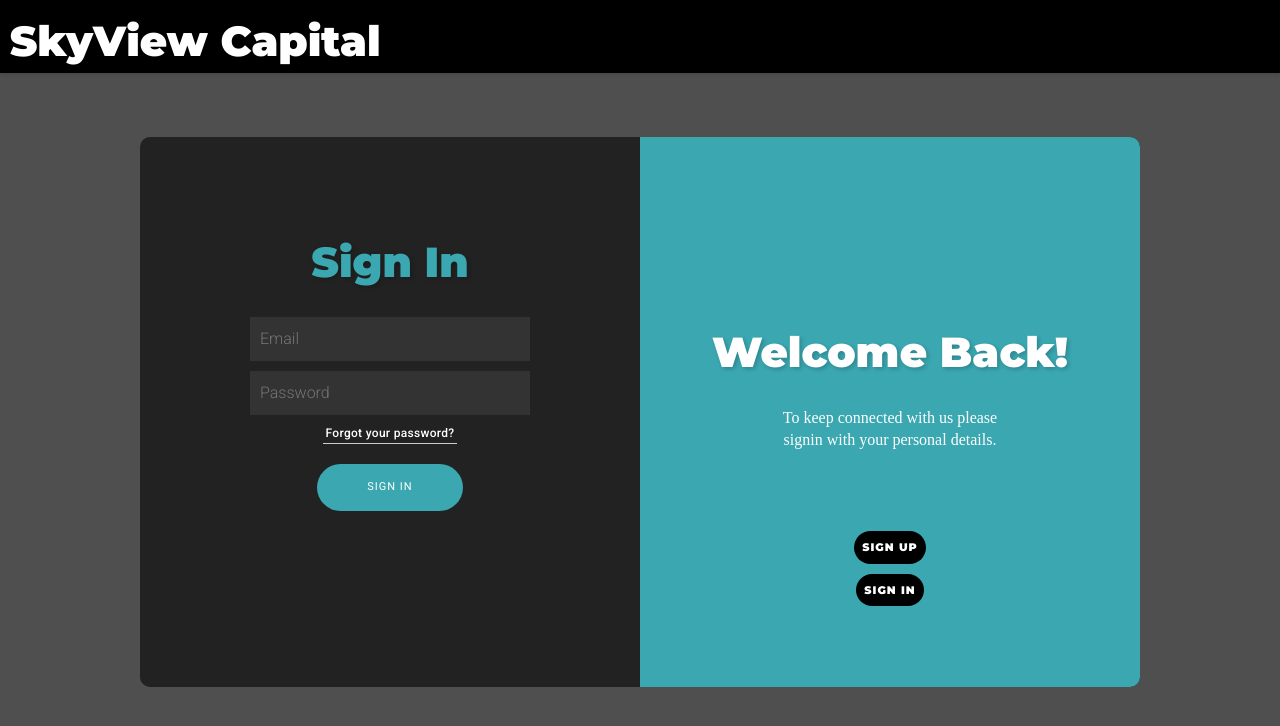
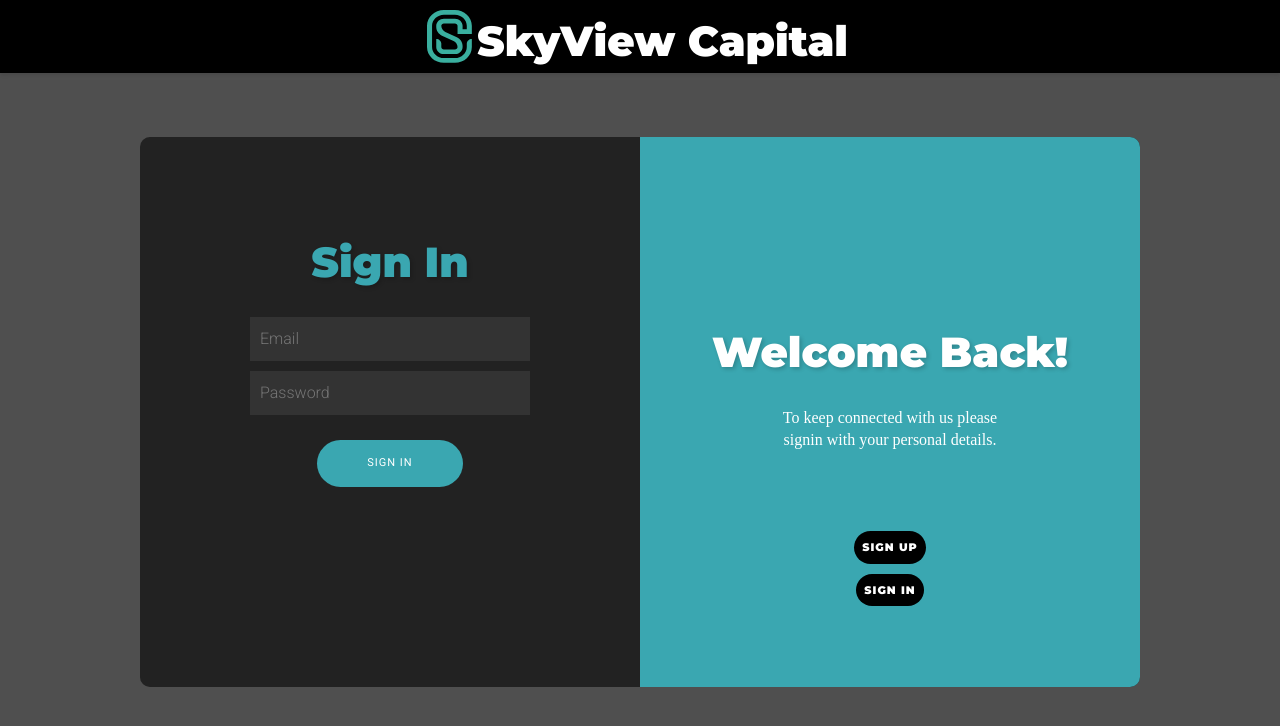
Before and after one commit to Demigod345/SkyView_Capital, a React (Create React App) app in the folder Client/: page / in a window 1280 px wide. Shown: the top 726 px of the page. Built offline with nearby package versions, Linux system fonts and the light colour scheme.

Commit message:
add css changes

```diff
--- a/Client/src/Mycomps/predbyinp.js
+++ b/Client/src/Mycomps/predbyinp.js
@@ -161,10 +161,10 @@ export default function PredByInput(props) {
         </div>
       </div>
       {isSubmitted ?
-        <div>
+        <div style={{justifyContent:"center"}}>
           <button onClick={handleClear}>Clear</button>
           {loading ? (
-            <div>
+            <div className="MakeCenter">
               <CirclesWithBar
                 height="100"
                 width="100"
--- a/Client/src/Mycomps/searchst.js
+++ b/Client/src/Mycomps/searchst.js
@@ -118,7 +118,7 @@ export default function Searchst(props) {
     //     </button>
     //   </div>
     // </div>
-    <div className="predict-container">
+    <div className="predict-container" style={{marginTop:"40px"}}>
       <div
         className="form-group"
         style={{ alignSelf: "center", alignContent: "center",width:'60%',marginLeft:'20%' }}
@@ -154,6 +154,7 @@ export default function Searchst(props) {
                 innerCircleColor=""
                 barColor=""
                 ariaLabel="circles-with-bar-loading"
+                justifyContent="center"
               />
             </div>
           ) : (
--- a/Client/src/pages/home.js
+++ b/Client/src/pages/home.js
@@ -17,6 +17,8 @@ export default function Home() {
   <br></br>
   <br></br>
   <Prediction/>
+  <br></br>
+  <br></br>
   <Footerc/>
 
    </>
--- a/Client/src/pages/login.js
+++ b/Client/src/pages/login.js
@@ -4,6 +4,7 @@ import { useNavigate } from "react-router-dom";
 import Swal from "sweetalert2";
 import PasswordChecklist from "react-password-checklist";
 import "../stylesheets/login.css";
+import img1 from "../Mycomps/images/logo.svg";
 
 function Login() {
   let navigate = useNavigate();
@@ -85,12 +86,15 @@ function Login() {
         const data = await response.json();
         navigate("/");
       } else {
-        Swal.fire({
-          title: `Error: ${response.status}`,
-          text: `Error: ${response.statusText}`,
-          icon: "error",
-        });
-        return;
+        console.log(response)
+        if(response.status === 400){
+          Swal.fire({
+            title: `Error: ${response.status}`,
+            text: `Email is already registered!`,
+            icon: "error",
+          });
+          return;
+        }
       }
     } catch (error) {
       Swal.fire({
@@ -196,9 +200,10 @@ function Login() {
 
   return (
     <>
-      <nav className="nav">
+      <nav className="nav" style={{"justifyContent":"center"}}>
+            <img src={img1} width={"45px"}></img>
         <div className="navbarmain">
-          <a href="/home" style={{ "text-decoration": "none" }}>
+          <a href="/home" style={{ "text-decoration": "none","textAlign":"center","margin":"0px" }}>
             <h1 style={{ color: "" }} aaa>
               SkyView Capital
             </h1>
@@ -270,10 +275,6 @@ function Login() {
               </div>
             )}
             <br></br>
-            <a id="forgot-pass" href="#">
-              Forgot your password?
-            </a>
-            <br></br>
             <input className="submit-btn" type="submit" value="Sign In" />
           </form>
         </div>
--- a/Client/src/stylesheets/predbyinp.css
+++ b/Client/src/stylesheets/predbyinp.css
@@ -13,7 +13,10 @@
 
   /* Rest of your styles */
 }
-
+[aria-label="circles-with-bar-loading"]{
+  justify-content: center;
+  margin: 10px 0px;
+}
 .predict-container:hover {
   box-shadow: 6px 6px 12px rgba(255, 255, 255, 0.2); /* Adjust the values as needed for the desired effect */
   transform: translate(-4px, -4px); /* Move the box slightly on hover */
```
